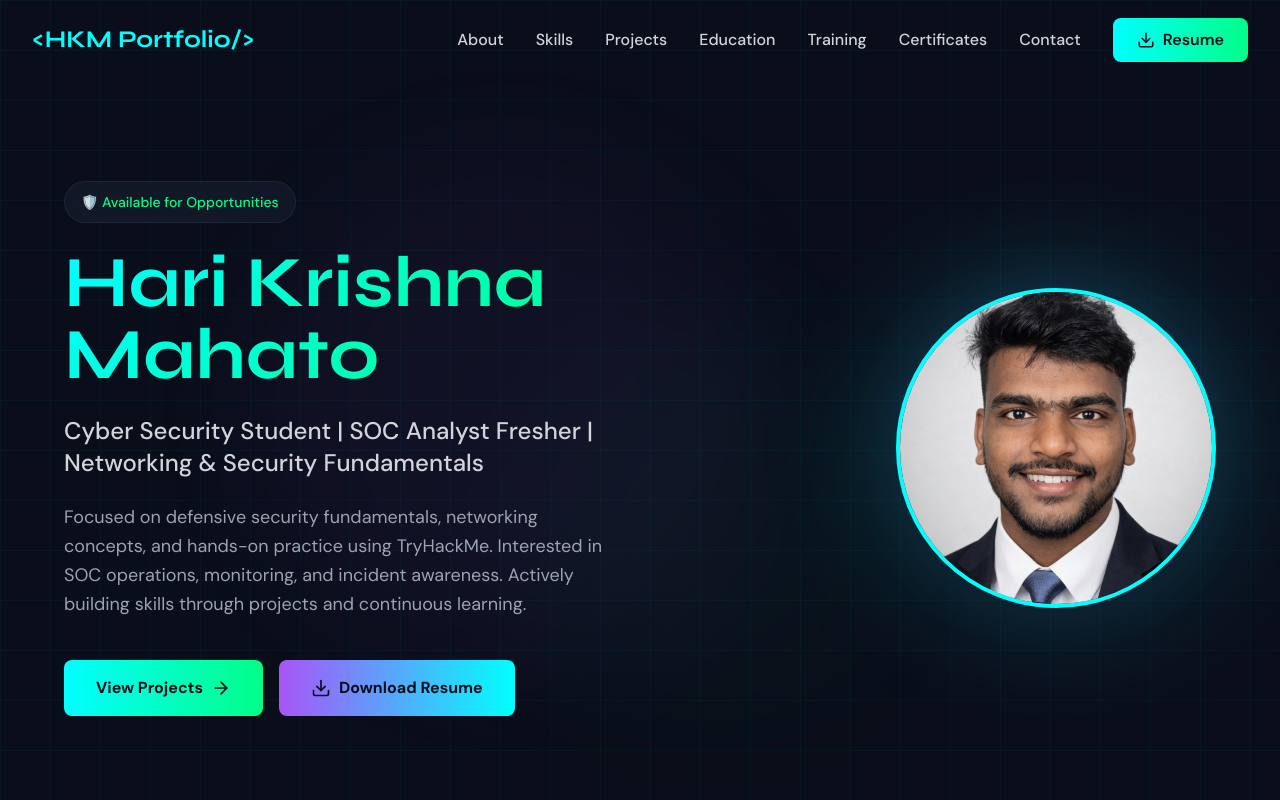
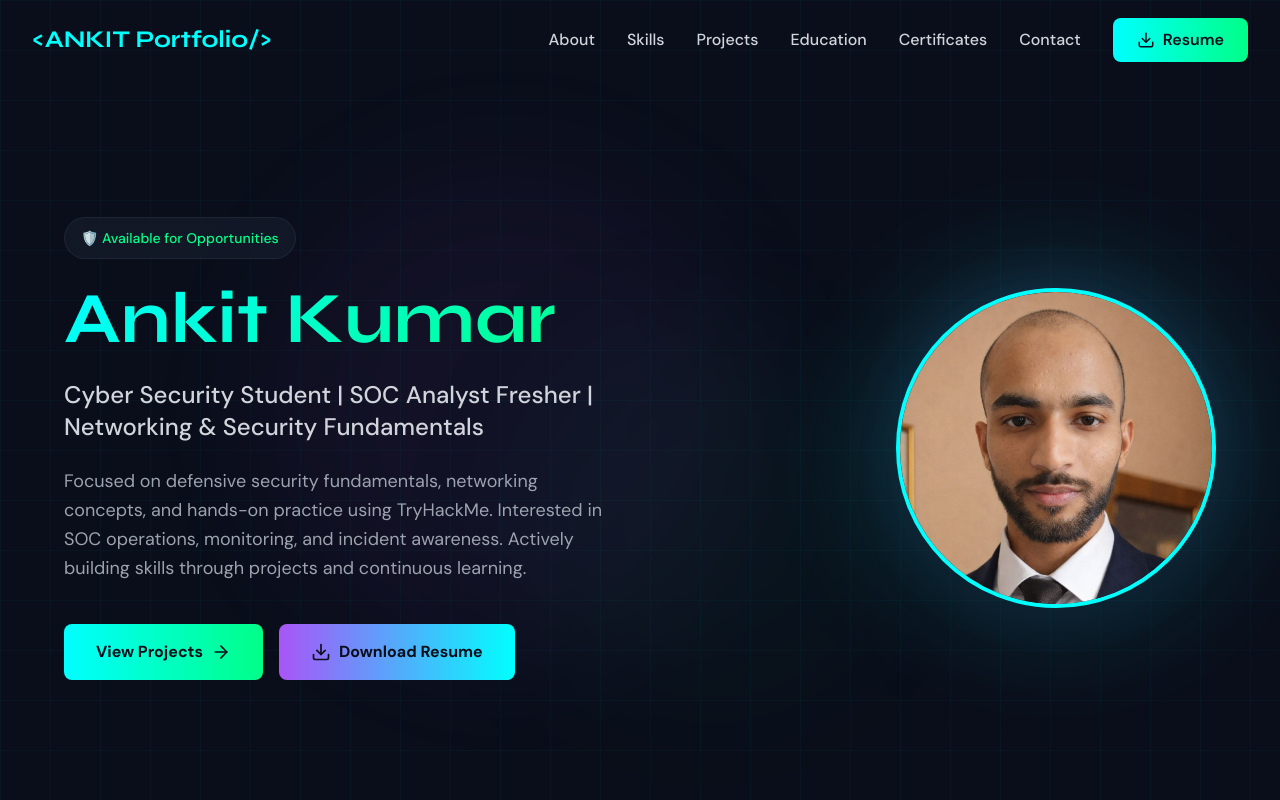
Before and after one commit to Ankit3773/ankit-portfolio, a Next.js app: page / in a window 1280 px wide. Shown: the top 800 px of the page. Built offline with nearby package versions, Linux system fonts and the light colour scheme.

Commit message:
Portfolio final update: UI refinements, profile image update, component cleanup, project enhancements

```diff
--- a/app/layout.tsx
+++ b/app/layout.tsx
@@ -2,12 +2,12 @@ import type { Metadata } from 'next'
 import './globals.css'
 
 export const metadata: Metadata = {
-  title: 'Hari Krishna Mahato | Cybersecurity Portfolio',
+  title: 'ANKIT KUMAR | Cybersecurity Portfolio',
   description: 'Cyber Security Student | SOC Analyst Fresher | Networking & Security Fundamentals',
   keywords: ['cybersecurity', 'SOC analyst', 'ethical hacker', 'portfolio', 'security'],
-  authors: [{ name: 'Hari Krishna Mahato' }],
+  authors: [{ name: 'ANKIT KUMAR' }],
   openGraph: {
-    title: 'Hari Krishna Mahato | Cybersecurity Portfolio',
+    title: ' ANKIT KUMAR | Cybersecurity Portfolio',
     description: 'Cyber Security Student | SOC Analyst Fresher',
     type: 'website',
   },
--- a/app/page.tsx
+++ b/app/page.tsx
@@ -7,9 +7,7 @@ import About from '@/components/About'
 import Skills from '@/components/Skills'
 import Projects from '@/components/Projects'
 import Education from '@/components/Education'
-import Training from '@/components/Training'
 import Certificates from '@/components/Certificates'
-import CyberLearning from '@/components/CyberLearning'
 import Contact from '@/components/Contact'
 import Footer from '@/components/Footer'
 import Background from '@/components/Background'
@@ -46,9 +44,7 @@ export default function Home() {
       <Skills />
       <Projects />
       <Education />
-      <Training />
       <Certificates />
-      <CyberLearning />
       <Contact />
       <Footer />
     </main>
--- a/components/Certificates.tsx
+++ b/components/Certificates.tsx
@@ -16,43 +16,37 @@ const certificates: Certificate[] = [
     issuer: "Coursera",
     date: "Sep 2024",
     color: "cyan",
-    link: "https://drive.google.com/file/d/1n-57yj9HX6OVdYyZGlu4tTzfnnTRO3mw/view?usp=drive_link",
+    link: "https://drive.google.com/file/d/1MZBkKIBoMZoKMKtDpguelmX3q94UTr4P/view?usp=sharing",
   },
   {
-    title: "Network and System Configuration Fundamentals",
-    issuer: "Lovely Professional University",
-    date: "2021-2022",
+    title: "Digital Skill: Social Media",
+    issuer: "Accenture",
+    date: "Feb 2026",
     color: "green",
-    link: "https://drive.google.com/file/d/1t0f14StPjJSR4PlvXSDYlVC75yIGEM2l/view?usp=drive_link",
+    link: "https://drive.google.com/file/d/1sHmQLD6ZDG23DD8Qdz8vtmCHLXpj15Pw/view?usp=sharing",
   },
   {
-    title: "English Language for Competitive Exams",
-    issuer: "NPTEL",
-    date: "May 2025",
+    title: "Computational Theory :Language principal & Finite Automata Theory",
+    issuer: "Coursera",
+    date: "Aug 2025",
     color: "purple",
-    link: "https://drive.google.com/file/d/1nddq39pYfEFvhsV2Szzc0SCAssWatQz3/view?usp=drive_link",
+    link: "https://drive.google.com/file/d/1bu_IH3rHW179cEIbdjVlmYQouyQWRgi-/view?usp=sharing",
   },
   {
-    title: "Social Network",
+    title: "Cloud Computing",
     issuer: "NPTEL",
-    date: "Jun–Jul 2025",
+    date: "Oct 2025",
     color: "cyan",
-    link: "https://drive.google.com/file/d/1a1jED1A7BO6rja_fnbh8fLLnNKEkRHo2/view?usp=drive_link",
+    link: "https://drive.google.com/file/d/13nh432Eb0hscGrUUwFPIlGttlE5vxCwo/view?usp=sharing",
   },
   {
-    title: "Responsive Web Design",
-    issuer: "FreeCodeCamp",
-    date: "Sep 2023",
+    title: "JAVA Programming",
+    issuer: "LPU",
+    date: "Jan-May 2025",
     color: "green",
-    link: "https://drive.google.com/file/d/1KI46CrGlBJttlY9lDVfkYtJdYLpFNAFc/view?usp=drive_link",
+    link: "https://drive.google.com/file/d/12ElhMzmtcvjsL0scJJrZThPDxeuo-gvr/view?usp=sharing",
   },
-  {
-    title: "UAT",
-    issuer: "Udemy",
-    date: "Feb 2025",
-    color: "purple",
-    link: "https://drive.google.com/file/d/1HT4A01gA_oV3VMoDM9Q_ndqYnh71MEtd/view?usp=drive_link",
-  },
+
 ];
 
 // Tailwind-safe mapping (prevents dynamic class issues)
--- a/components/Contact.tsx
+++ b/components/Contact.tsx
@@ -7,26 +7,26 @@ const contactInfo = [
   {
     icon: Mail,
     label: 'Email',
-    value: 'harikrishnamahato777@gmail.com',
-    href: 'mailto:harikrishnamahato777@gmail.com',
+    value: 'ankit3250a@gmail.com',
+    href: 'mailto:ankit3250a@gmail.com',
   },
   {
     icon: Linkedin,
     label: 'LinkedIn',
-    value: 'linkedin.com/in/harikrishnamahato777/',
-    href: 'https://www.linkedin.com/in/harikrishnamahato777',
+    value: 'linkedin.com/in/ankitjhdsekumar/',
+    href: 'https://www.linkedin.com/in/ankitjhdsekumar/',
   },
   {
     icon: Github,
     label: 'GitHub',
-    value: 'https://github.com/harikrishnamahato777',
-    href: 'https://github.com/harikrishnamahato777',
+    value: 'https://github.com/Ankit3773',
+    href: 'https://github.com/Ankit3773',
   },
   {
     icon: Phone,
     label: 'Mobile',
-    value: '+91-9877718263',
-    href: 'tel:+919877718263',
+    value: '+91-8210128547',
+    href: 'tel:+91-8210128547',
   },
 ]
 
--- a/components/CyberLearning.tsx
+++ /dev/null
@@ -1,64 +0,0 @@
-import { Shield, Terminal, Network, Eye } from 'lucide-react'
-
-const learningPoints = [
-  {
-    icon: Terminal,
-    text: 'Practicing labs on TryHackMe to develop practical penetration testing and defensive security skills',
-  },
-  {
-    icon: Network,
-    text: 'Learning networking protocols, system security architecture, and configuration management',
-  },
-  {
-    icon: Shield,
-    text: 'Understanding attack surfaces, vulnerability exploitation, and defense mechanisms',
-  },
-  {
-    icon: Eye,
-    text: 'Building a foundation for SOC operations, incident analysis, and threat detection workflows',
-  },
-]
-
-export default function CyberLearning() {
-  return (
-    <section id="learning" className="py-20 px-6">
-      <div className="max-w-5xl mx-auto">
-        {/* Section Header */}
-        <div className="text-center mb-16 reveal">
-          <span className="inline-block px-4 py-2 glass rounded-full text-cyber-purple text-sm font-semibold uppercase tracking-wider mb-4">
-            Continuous Development
-          </span>
-          <h2 className="font-display text-4xl md:text-5xl font-bold text-white mb-4">
-            Hands-on Cybersecurity Learning
-          </h2>
-        </div>
-
-        {/* Learning Content */}
-        <div className="glass rounded-2xl p-8 md:p-12 reveal">
-          <h3 className="font-display text-2xl font-bold text-cyber-cyan mb-8">
-            Active Learning Path
-          </h3>
-
-          <div className="space-y-6">
-            {learningPoints.map((point, index) => {
-              const Icon = point.icon
-              return (
-                <div
-                  key={index}
-                  className="flex items-start gap-4 group hover:translate-x-2 transition-transform duration-300"
-                >
-                  <div className="p-2.5 rounded-lg bg-cyber-green/10 border border-cyber-green/30 mt-1 group-hover:bg-cyber-green/20 transition-colors">
-                    <Icon className="w-5 h-5 text-cyber-green" />
-                  </div>
-                  <p className="text-gray-300 text-lg leading-relaxed flex-1">
-                    {point.text}
-                  </p>
-                </div>
-              )
-            })}
-          </div>
-        </div>
-      </div>
-    </section>
-  )
-}
--- a/components/Education.tsx
+++ b/components/Education.tsx
@@ -6,21 +6,21 @@ const education = [
     institution: 'Lovely Professional University',
     location: 'Punjab, India',
     period: 'Aug 2023 – Present',
-    details: 'CGPA: 5.1',
+    details: 'CGPA: 6.4',
   },
   {
     degree: 'Intermediate',
-    institution: 'Lovely Professional University',
-    location: 'Punjab, India',
-    period: 'Jul 2020 – Jul 2023',
-    details: 'Percentage: 77%',
+    institution: 'Sardar Patel High School',
+    location: 'Arwal,Bihar,India',
+    period: ' Jul 2023',
+    details: 'Percentage: 74%',
   },
   {
     degree: 'Matriculation',
-    institution: 'Everest Academy',
-    location: 'Lalbandi, Sarlahi, Nepal',
-    period: 'May 2019 – May 2020',
-    details: 'Percentage: 93%',
+    institution: 'Shanti Kunj Public School',
+    location: 'Jehanabad,Bihar,India',
+    period: 'May 2020',
+    details: 'Percentage: 61%',
   },
 ]
 
--- a/components/Hero.tsx
+++ b/components/Hero.tsx
@@ -5,7 +5,7 @@ import { motion } from 'framer-motion'
 import { Download, ArrowRight } from 'lucide-react'
 
 const RESUME_URL =
-  'https://drive.google.com/uc?export=download&id=1Q8UZFa068UKYufFBQvXAPmLchto41V7c'
+  'https://drive.google.com/file/d/1TJCpR5Gz_umqhojzIYy2Kq2yp6_6diYE/view?usp=sharing'
 
 export default function Hero() {
   return (
@@ -32,7 +32,7 @@ export default function Hero() {
               transition={{ duration: 0.6, delay: 0.2 }}
               className="font-display text-5xl md:text-7xl font-bold mb-6 text-gradient-cyber"
             >
-              Hari Krishna Mahato
+              Ankit Kumar
             </motion.h1>
 
             <motion.p
@@ -93,12 +93,12 @@ export default function Hero() {
 
               <div className="relative w-full h-full rounded-full overflow-hidden border-4 border-cyber-cyan shadow-2xl bg-cyber-dark">
                 <Image
-                  src="/images/profile.png"
-                  alt="Hari Krishna Mahato"
-                  fill
-                  priority
-                  className="object-cover scale-[1.0] object-[50%_35%]"
-                />
+  src="/images/profile.jpeg"
+  alt="Ankit Kumar"
+  fill
+  priority
+  className="object-cover object-top"
+/>
               </div>
             </div>
           </motion.div>
--- a/components/Navbar.tsx
+++ b/components/Navbar.tsx
@@ -9,13 +9,12 @@ const navLinks = [
   { name: 'Skills', href: '#skills' },
   { name: 'Projects', href: '#projects' },
   { name: 'Education', href: '#education' },
-  { name: 'Training', href: '#training' },
   { name: 'Certificates', href: '#certificates' },
   { name: 'Contact', href: '#contact' },
 ]
 
 const RESUME_URL =
-  'https://drive.google.com/uc?export=download&id=1Q8UZFa068UKYufFBQvXAPmLchto41V7c'
+  ' https://drive.google.com/file/d/1TJCpR5Gz_umqhojzIYy2Kq2yp6_6diYE/view?usp=sharing'
 
 export default function Navbar() {
   const [isScrolled, setIsScrolled] = useState(false)
@@ -42,7 +41,7 @@ export default function Navbar() {
             href="#"
             className="font-display text-2xl font-bold text-cyber-cyan hover:text-cyber-green transition-colors"
           >
-            &lt;HKM Portfolio/&gt;
+            &lt;ANKIT Portfolio/&gt;
           </a>
 
           <div className="hidden lg:flex items-center gap-8">
--- a/components/Projects.tsx
+++ b/components/Projects.tsx
@@ -3,34 +3,24 @@ import { Github, ExternalLink } from 'lucide-react'
 const projects = [
   {
     number: '01',
-    title: 'Browser History Manager',
-    description:
-      'Simulates real browser navigation using Stack and Doubly Linked List. Integrates logical operations with GUI components. Tracks visited URLs clearly.',
-    tech: ['Java', 'Java Swing', 'JDK'],
-    github: 'https://github.com/harikrishnamahato777/Browser_History_Manager',
+    title: 'Salary Negotiation ChatBot',
+description:
+  'Developed a GUI-based chatbot that simulates salary negotiation scenarios using structured conversational flow and decision-based logic to enhance communication and negotiation skills.',
+tech: ['Java', 'Java Swing', 'JDK'],
     demo: 'https://github.com/harikrishnamahato777/Browser_History_Manager',
-    date: 'Jun–Jul 2025',
+    date: 'March-May 2025',
   },
   {
     number: '02',
-    title: 'Yoga Tracker',
-    description:
-      'Fitness tracking and workout planner website. Tracks daily workouts, calorie intake, and health statistics with a clean, user-friendly interface.',
-    tech: ['HTML', 'CSS', 'JavaScript'],
-    github: 'https://github.com/harikrishnamahato777/Yoga_Tracker_Main',
-    demo: 'https://harikrishnamahato777.github.io/Yoga_Tracker_Main/',
-    date: 'Sep–Nov 2025',
+    title: 'Basic Calculator',
+description:
+  'Built a responsive calculator application implementing real-time arithmetic operations, operator handling, and edge-case management using vanilla JavaScript.',
+tech: ['HTML', 'CSS', 'JavaScript'],
+    github: 'https://github.com/Ankit3773/calculator-1st-sem1',
+    demo: ' https://ankit3773.github.io/calculator-1st-sem1/',
+    date: 'Sep–Nov 2023',
   },
-  {
-    number: '03',
-    title: 'LoanAI – AI Personal Loan Advisor',
-    description:
-      'AI-powered web application that provides personalized loan recommendations using Google Gemini AI. Includes smart advice generation, voice input, dark mode, and financial insights based on user credit profile.',
-    tech: ['React', 'JavaScript', 'Gemini API', 'Tailwind CSS'],
-    github: 'https://github.com/harikrishnamahato777/AI-Loan-Advisor',
-    demo: 'https://harikrishnamahato777.github.io/AI-Loan-Advisor/',
-    date: 'Sep 2024',
-  },
+
 
 ]
 
--- a/components/Skills.tsx
+++ b/components/Skills.tsx
@@ -4,7 +4,7 @@ const skillsData = [
   {
     category: 'Programming',
     icon: Code2,
-    skills: ['C++', 'Python', 'C','Java','Python'],
+    skills: ['C++','Java'],
     color: 'cyan',
   },
   {
@@ -16,7 +16,7 @@ const skillsData = [
   {
     category: 'Cybersecurity & Tools',
     icon: Shield,
-    skills: ['TryHackMe', 'MySQL', 'VS Code'],
+    skills: ['TryHackMe', 'MySQL', 'FTK Imager','Nmap','Wireshark'],
     color: 'purple',
   },
   {
--- a/components/Training.tsx
+++ /dev/null
@@ -1,83 +0,0 @@
-import { BookOpen, CheckCircle2, ExternalLink } from 'lucide-react'
-
-export default function Training() {
-  // ✅ Google Drive certificate link (PUBLIC)
-  const CERTIFICATE_VIEW_LINK =
-    'https://drive.google.com/file/d/1BwLg1-LP2opRlci0t6TMLqWGLGqCS9mK/preview'
-
-  return (
-    <section id="training" className="py-20 px-6">
-      <div className="max-w-5xl mx-auto">
-        {/* Section Header */}
-        <div className="text-center mb-16 reveal">
-          <span className="inline-block px-4 py-2 glass rounded-full text-cyber-purple text-sm font-semibold uppercase tracking-wider mb-4">
-            Training
-          </span>
-          <h2 className="font-display text-4xl md:text-5xl font-bold text-white mb-4">
-            Professional Training
-          </h2>
-        </div>
-
-        {/* Training Card */}
-        <div className="glass rounded-2xl p-8 md:p-10 reveal border-t-4 border-cyber-cyan hover:shadow-xl hover:shadow-cyber-cyan/10 transition-all duration-300">
-          <div className="flex items-start gap-4 mb-6">
-            <div className="p-3 rounded-lg bg-cyber-cyan/10 border border-cyber-cyan/30">
-              <BookOpen className="w-6 h-6 text-cyber-cyan" />
-            </div>
-            <div>
-              <h3 className="font-display text-2xl font-bold text-white mb-2">
-                Java BootCamp (LeetCode–Codeforces Edition)
-              </h3>
-              <p className="text-cyber-green font-semibold mb-1">
-                Placement Ace
-              </p>
-              <p className="text-gray-400 text-sm">Jun–Jul 2025</p>
-            </div>
-          </div>
-
-          {/* Training Highlights */}
-          <div className="space-y-3 ml-14 mb-8">
-            <div className="flex items-start gap-3">
-              <CheckCircle2 className="w-5 h-5 text-cyber-green mt-0.5" />
-              <p className="text-gray-300">
-                Learned comprehensive data structures including arrays, strings,
-                lists, stacks, queues, and trees
-              </p>
-            </div>
-            <div className="flex items-start gap-3">
-              <CheckCircle2 className="w-5 h-5 text-cyber-green mt-0.5" />
-              <p className="text-gray-300">
-                Improved logical thinking and problem-solving through LeetCode and
-                Codeforces-style competitive practice
-              </p>
-            </div>
-            <div className="flex items-start gap-3">
-              <CheckCircle2 className="w-5 h-5 text-cyber-green mt-0.5" />
-              <p className="text-gray-300">
-                Enhanced coding speed, accuracy, and analytical skills through
-                intensive daily problem solving
-              </p>
-            </div>
-          </div>
-
-          {/* ✅ Certificate Button */}
-          <div className="ml-14">
-            <a
-              href={CERTIFICATE_VIEW_LINK}
-              target="_blank"
-              rel="noopener noreferrer"
-              className="inline-flex items-center gap-2 px-6 py-3
-                         bg-gradient-to-r from-cyber-cyan to-cyber-green
-                         text-cyber-black font-semibold rounded-lg
-                         hover:shadow-lg hover:shadow-cyber-cyan/40
-                         transition-all duration-300"
-            >
-              View Training Certificate
-              <ExternalLink size={18} />
-            </a>
-          </div>
-        </div>
-      </div>
-    </section>
-  )
-}
```
Also changed, not shown: public/images/profile.jpeg (added), public/images/profile.png (deleted).
